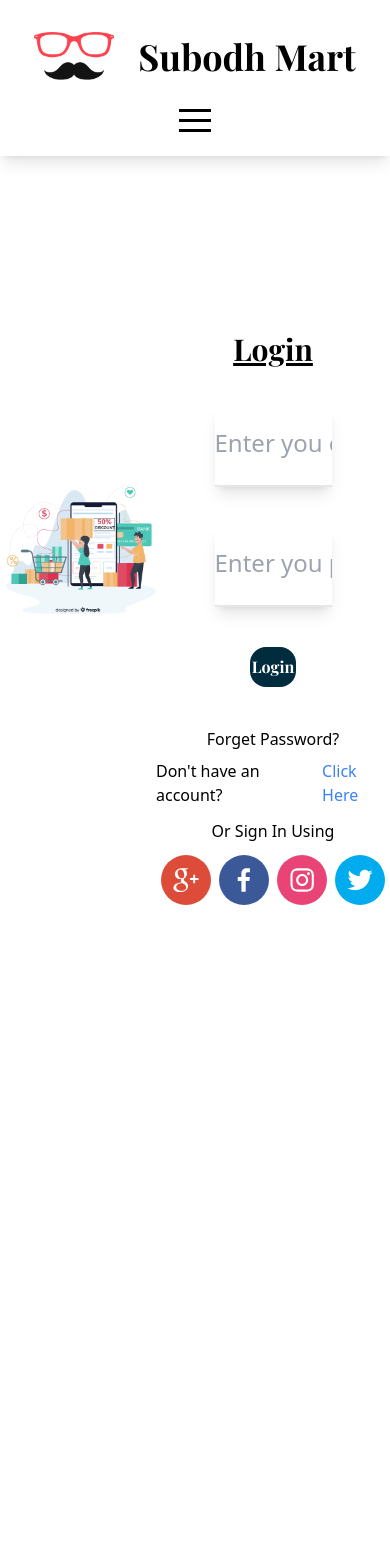
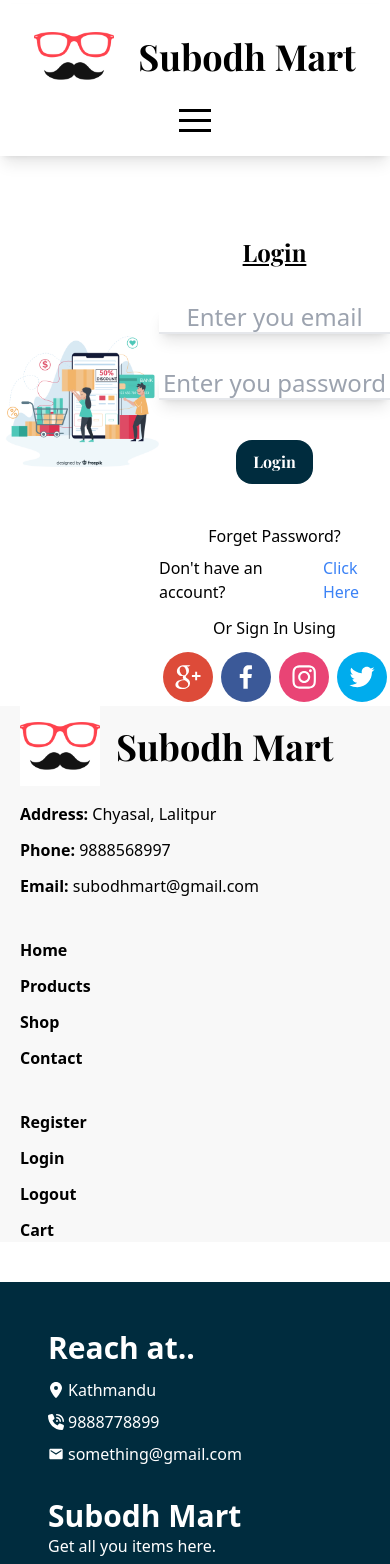
Before and after one commit to subodhpun/subodhmart, a React (Vite) app: page /Login in a window 390 px wide. Shown: the top 1564 px of the page. Before the commit the page ends 1000 px from the top, so only its background shows below. Built offline with nearby package versions, Linux system fonts and the light colour scheme.

Commit message:
Responsiveness is going on

```diff
--- a/src/components/Auth/Login.jsx
+++ b/src/components/Auth/Login.jsx
@@ -2,21 +2,21 @@
 import loginImage from '../../../public/assets/images/login.jpg'
 import { NavLink } from 'react-router-dom'
 import { SocialIcon } from 'react-social-icons'
-
+import Footer from '../Footer/Footer'
 const Login = () => {
   return (
    <>
     <div
-      className="flex flex-row justify-center items-center min-h-screen"
-    >   <div className='flex size-2/4 -mt-20'>
+      className="flex md:flex-row justify-center items-center md:min-h-screen"
+    >   <div className='flex md:size-2/4 -mt-20'>
     <img src={loginImage} alt='this is login image for subodh mart'/>
    </div>
 
-   <form className='flex flex-col items-center mt-20 gap-10 w-9/12'>
-    <h1 className='font-custonFont font-extrabold text-3xl underline'>Login</h1>
-      <input type='text' id='email' placeholder='Enter you email' required className='shadow-lg size-20 w-3/6 placeholder:text-center placeholder:text-2xl border-b-2'/>
-      <input type='text' id='password' placeholder='Enter you password' required className='shadow-lg size-20 w-3/6 placeholder:text-center placeholder:text-2xl border-b-2'/>
-      <button className='w-1/5 h-10 bg-customBlue rounded-2xl font-custonFont text-white transition-all duration-200 ease-in-out hover:bg-customRed'>Login</button>
+   <form className='flex flex-col items-center mt-20 gap-10 md:w-9/12'>
+    <h1 className='font-custonFont font-extrabold text-2xl md:text-3xl underline'>Login</h1>
+      <input type='text' id='email' placeholder='Enter you email' required className='shadow-lg md:size-20 md:w-3/6 placeholder:text-center placeholder:text-2xl border-b-2'/>
+      <input type='text' id='password' placeholder='Enter you password' required className='shadow-lg md:size-20 md:w-3/6 placeholder:text-center placeholder:text-2xl border-b-2'/>
+      <button className='md:w-1/5 h-11 w-2/6 md:h-10 bg-customBlue rounded-2xl font-custonFont text-white transition-all duration-200 ease-in-out hover:bg-customRed'>Login</button>
       <h3 className='-mb-8 hover:underline hover:text-blue-500 hover:cursor-pointer'>Forget Password?</h3>
       <div className='flex flex-row gap-2'>
       <h3>Don't have an account?</h3>
@@ -32,7 +32,10 @@
         </div>
       </div>
    </form>
-   </div>   </>
+   </div>
+
+   <Footer/>
+   </>
   )
 }
 
--- a/src/components/Auth/Signup.jsx
+++ b/src/components/Auth/Signup.jsx
@@ -2,7 +2,7 @@
 import SignupImage from '../../../public/assets/images/signup.jpg'
 import { NavLink } from 'react-router-dom'
 import { SocialIcon } from 'react-social-icons'
-
+import Footer from '../Footer/Footer'
 const Signup = () => {
   return (
    <>
@@ -32,7 +32,9 @@
         </div>
       </div>
    </form>
-   </div>   </>
+   </div>
+   <Footer/>
+    </>
   )
 }
 
--- a/src/components/Navbar/Navbar.jsx
+++ b/src/components/Navbar/Navbar.jsx
@@ -174,7 +174,7 @@
           </li>
           <li>
             <NavLink
-              to="/addCart"
+              to="/Cart"
               className={({ isActive }) =>
                 `${isActive ? "text-customRed" : "text-black"} font-extrabold`
               }
@@ -186,8 +186,8 @@
             <NavLink
               to="/login"
               className={({ isActive }) =>
-                `${location.pathname === '/login' || location.pathname === '/login/signup' ? "text-customRed" : "text-black"} font-extrabold`
-            }
+                `${isActive ? "text-customRed" : "text-black"} font-extrabold`
+              }
             >
               <i className="fas fa-user text-xl"></i>
             </NavLink>
```
